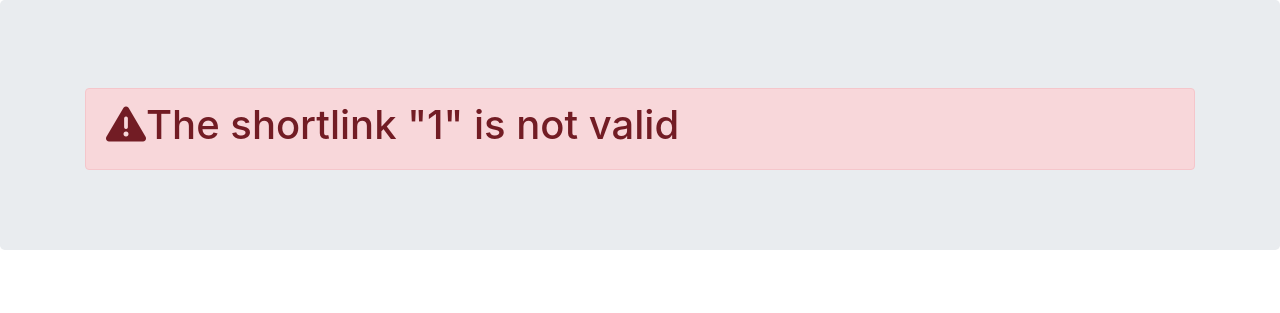
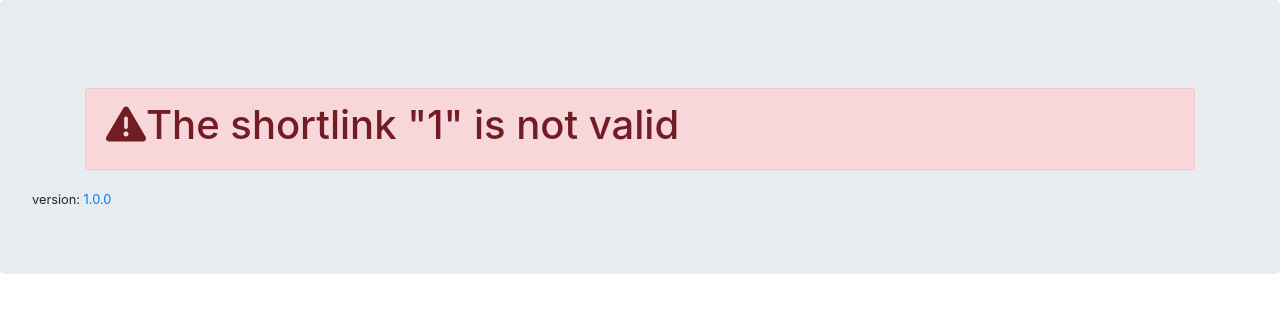
Before and after one commit to kellya/pygmy, a Flask app: page /1 in a window 1280 px wide. Shown: the part 56-369 px from the top of the page. Run offline with Flask 2, Linux system fonts and the light colour scheme; data that the repository does not hold is empty; parts of the project's set-up code (start-up, migrations or seed data) failed here and were passed over; some libraries are stand-ins or nearby versions.

Commit message:
Added version info and offically tagging v1.0.0

```diff
--- a/main.py
+++ b/main.py
@@ -10,10 +10,19 @@ import calendar
 import os
 import time
 
+__version__ = '1.0.0'
+__changelogurl__ = 'https://git.admin.franklin.edu/tins/shorty/raw/branch/master/CHANGELOG'
+
+metainfo = {
+    'version': __version__,
+    'changelog': __changelogurl__,
+}
+
 # FIXME: This permissions setting shouldn't be forced here, but permissions is called from base, so it has to exist
 # This is defined globally so that it can be referenced in any function, local permissions var will override and
 # make it work for actual permissions
 permissions = {'id': None, 'admin': None, 'edit': None, 'keyword': None}
+
 
 def uri_validator(uri):
     """ Determines if a given URL is valid and returns True/False"""
@@ -187,9 +196,10 @@ def home():
                                    short_url=encoded_string,
                                    keyword=keyword,
                                    errors=errors,
+                                   metainfo=metainfo,
                                    permissions=permissions,
                                    )
-    return render_template('home.html', errors=errors, permissions=permissions)
+    return render_template('home.html', errors=errors, metainfo=metainfo, permissions=permissions)
 
 
 @app.route('/_help')
@@ -198,7 +208,7 @@ def showhelp():
     Displays the help page
     :return: jinja template for help.html
     """
-    return render_template('help.html', permissions=permissions)
+    return render_template('help.html', metainfo=metainfo, permissions=permissions)
 
 
 @app.route('/_logout')
@@ -222,13 +232,12 @@ def mylinks():
         success = request.args['editsuccess']
     except Exception as e:
         success = False
-    print(f'success is: {success}')
     with sqlite3.connect('urls.db') as conn:
         conn.row_factory = sqlite3.Row
         cursor = conn.cursor()
         result_cursor = cursor.execute(f"SELECT * FROM redirect WHERE owner = '{g.ldap_username}'")
         results = [dict(row) for row in result_cursor.fetchall()]
-    return render_template('links.html', results=results, permissions=permissions, editsuccess=success)
+    return render_template('links.html', results=results, metainfo=metainfo, permissions=permissions, editsuccess=success)
 
 
 @app.route('/_edit', methods=['GET', 'POST'])
@@ -242,19 +251,21 @@ def edit_link():
         with sqlite3.connect('urls.db') as conn:
             conn.row_factory = sqlite3.Row
             cursor = conn.cursor()
-            result_cursor = cursor.execute(f"SELECT * FROM redirect WHERE owner = '{g.ldap_username}' and id = {recordid}")
+            result_cursor = cursor.execute(
+                f"SELECT * FROM redirect WHERE owner = '{g.ldap_username}' and id = {recordid}")
             results = [dict(row) for row in result_cursor.fetchall()]
             try:
-                return render_template('edit.html', url=results[0]['url'], permissions=permissions)
+                return render_template('edit.html', url=results[0]['url'], metainfo=metainfo, permissions=permissions)
             except IndexError:
-                return render_template('edit.html', url='', permissions=permissions, errors=['No permission to edit this ID'])
+                return render_template('edit.html', url='', metainfo=metainfo, permissions=permissions,
+                                       errors=['No permission to edit this ID'])
     elif request.method == 'POST':
         with sqlite3.connect('urls.db') as conn:
             conn.row_factory = sqlite3.Row
             cursor = conn.cursor()
-            cursor.execute(f"UPDATE redirect set url='{updateurl}' WHERE owner = '{g.ldap_username}' and id = '{request.args.get('id')}'")
+            cursor.execute(
+                f"UPDATE redirect set url='{updateurl}' WHERE owner = '{g.ldap_username}' and id = '{request.args.get('id')}'")
         return redirect(url_for('mylinks', editsuccess=True))
-
 
 
 @app.route('/<short_url>')
@@ -291,7 +302,7 @@ def redirect_short_url(short_url):
     try:
         return redirect(redirect_url)
     except UnboundLocalError:
-        return render_template('error.html', permissions=permissions, url=short_url)
+        return render_template('error.html', metainfo=metainfo, permissions=permissions, url=short_url)
 
 
 @app.template_filter('humantime')
--- a/templates/base.html
+++ b/templates/base.html
@@ -35,8 +35,12 @@
     {% block body %}
     {% endblock %}
     <footer>
-        {% block footer %}
-        {% endblock %}
+        <small>
+            version:
+            <a title="View the changelog" href="{{ metainfo['changelog'] }}">{{ metainfo['version'] }}</a>
+                {% block footer %}
+                {% endblock %}
+        </small>
     </footer>
     <script src="https://code.jquery.com/jquery-3.5.1.min.js" integrity="sha256-9/aliU8dGd2tb6OSsuzixeV4y/faTqgFtohetphbbj0=" crossorigin="anonymous"></script>
     <script src="https://cdn.jsdelivr.net/npm/popper.js@1.16.0/dist/umd/popper.min.js" integrity="sha384-Q6E9RHvbIyZFJoft+2mJbHaEWldlvI9IOYy5n3zV9zzTtmI3UksdQRVvoxMfooAo" crossorigin="anonymous"></script>
--- a/templates/help.html
+++ b/templates/help.html
@@ -66,4 +66,5 @@
     <h3>Can I delete a link?</h3>
         <p>Well even though I just said "shortlinks are always assumed to go to a valid endpoint once they are created", there is planned functionality to delete shortcuts.</p>
     </div>
+</div>
     {% endblock %}
```
Also changed, not shown: 1 other file.
